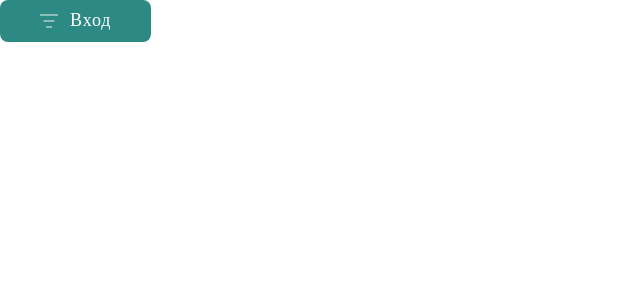
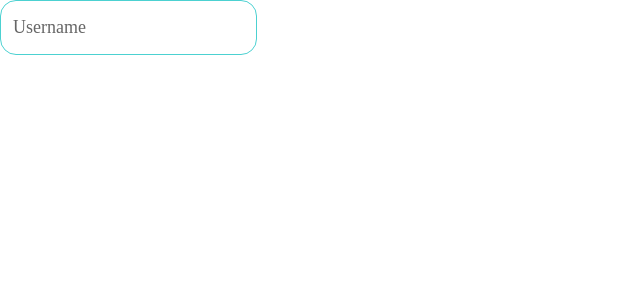
Before and after one commit to cookies-with-tea/fims-site, a React (Vite) app: page / in a window 1280 px wide. Shown: the top 300 px of the page, without its empty margins (0-640 px from the left). Built offline with nearby package versions, Linux system fonts and the light colour scheme.

Commit message:
ASF-2: добавил иконку с 'пароль'

```diff
--- a/src/App.tsx
+++ b/src/App.tsx
@@ -1,13 +1,10 @@
-import {Button} from "./ui/Button/Button"
-import {Icon} from "./ui/icon/Icon"
+import { Input } from "./ui/input/input"
 import "./scss/style.scss"
 
 
 function App() {
     return (
-        <Button prefixIcon={<Icon name="filter"/>}>
-            Вход
-        </Button>
+        <Input placeholder="Username"/>
     )
 }
 export default App
--- a/src/scss/_variables.scss
+++ b/src/scss/_variables.scss
@@ -1,6 +1,9 @@
 $background--blue: #2D8984;
+$background--blue-2: #4CD1D1;
 $background--brown: #745D78;
+
 $color--white: #FEFEFE;
+$color--black-gray: #666;
 
 $font--size-large: 18px;
 $font--size-medium: 16px;
--- /dev/null
+++ b/src/ui/input/input.module.scss
@@ -0,0 +1,15 @@
+.input{
+    // width: 400px;
+    // height: 54px;
+    border-radius: $font--size-medium;
+    border: 1px solid $background--blue-2;
+    padding: 16px 20px 16px 12px;
+    font-size: $font--size-large;
+    &::placeholder{
+        color:$color--black-gray;
+    }
+    &:disabled{
+        opacity: .8;
+        pointer-events: none;
+    }
+}
--- /dev/null
+++ b/src/ui/input/input.tsx
@@ -0,0 +1,34 @@
+import style from "./input.module.scss"
+import cnBind from 'classnames/bind'
+// import { ChangeEvent } from 'react'
+
+
+interface InputProps {
+    className?: string
+    placeholder?: string
+    type?: 'text' | 'password' | 'textarea' | 'number'
+    disabled?: boolean
+    // name?: string
+    // size?: 'sm' | 'md'
+    // value?: string | number
+    // onChange?: (event: ChangeEvent<HTMLInputElement>) => void
+}
+
+export const Input = ({
+        // size="",
+        className="",
+        placeholder="",
+        type="text",
+        disabled=false
+    }:InputProps) => {
+
+    const cx = cnBind.bind(style)
+    return (
+        <input
+            className={cx("input", className)}
+            type={type}
+            placeholder={placeholder}
+            disabled={disabled}
+        />
+    )
+}
```
Also changed, not shown: src/assets/icons/eye-password.svg (added).
